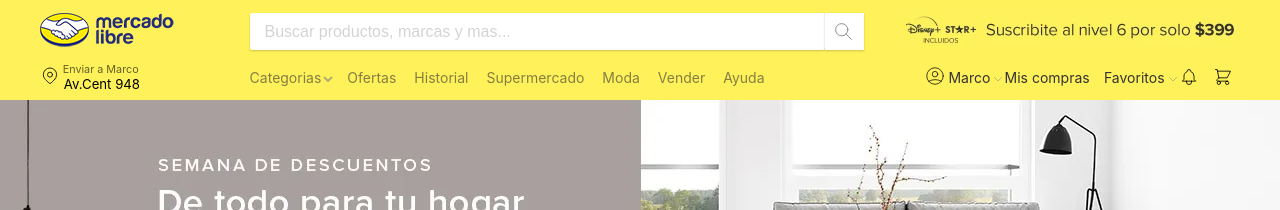
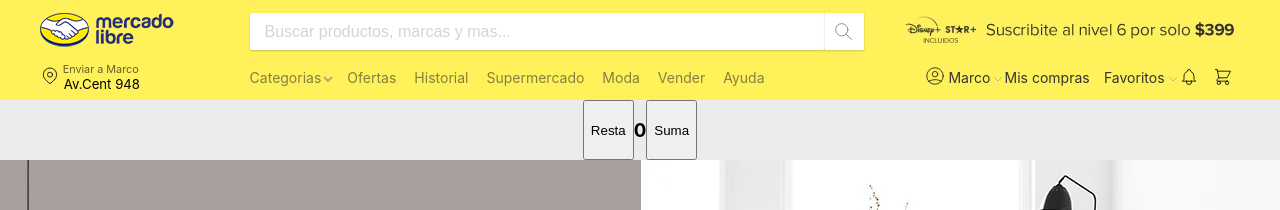
Before and after one commit to AllegriM/React-Ecommerce, a React (Create React App) app: page / in a window 1280 px wide. Shown: the top 210 px of the page. Built offline with nearby package versions, Linux system fonts and the light colour scheme; no server answers.

Commit message:
adding counter

```diff
--- a/src/App.js
+++ b/src/App.js
@@ -3,18 +3,54 @@ import Home from "./components/Main/Home"
 import Product from './components/Product/Product'
 import { BrowserRouter as Router, Switch, Link, Route, Routes } from "react-router-dom"
 import { ProductList } from './components/ProductsQ/ProductList';
-import searchProduct from "./components/Nav/getInfo";
+import { useState } from "react";
+
 
 export default function App() {
+  // NavBar search
+  const [keyword, setKeyword] = useState('');
+
+  const handleSubmit = (e) => {
+    e.preventDefault()
+    console.log(keyword)
+  }
+
+  const handleChange = (e) => {
+    setKeyword(e.target.value)
+  }
+  //CONTADOR
+  const [count, setCount] = useState(0);
+  const stock = 5;
+  const sumar = () => {
+    return count === stock ? alert("No hay mas stock") : setCount(prevCount => prevCount + 1)
+  }
+  const restar = () => {
+    return count === 0 ? alert("Carrito vacio") : setCount(prevCount => prevCount - 1)
+  }
   return (
     <div className="App">
-          <Navbar />
+      <Navbar
+        handleSubmit={handleSubmit}
+        handleChange={handleChange}
+        keyword={keyword}
+      />
       <div className='contenido'>
         <Routes>
-              <Route path='/' element={<Home />} />
+          <Route
+            path='/'
+            element={
+              <Home
+              handleSuma = {sumar}
+              handleResta = {restar}
+              stock = {stock}
+              count = {count}
+              />}
+          />
           <Route path='/Product' element={<Product />} />
         </Routes>
-            <ProductList entry={searchProduct} />
+        <ProductList
+          keyword={keyword}
+        />
       </div>
     </div>
   );
--- a/src/components/Main/Home.js
+++ b/src/components/Main/Home.js
@@ -5,8 +5,8 @@ import data from './cards/data';
 import { SliderBanner } from "./Slider/SliderBanner";
 import { PayMethod } from "./PayMethod/PayMethod";
 
-export default function Main() {
-    const ProductsElements = data.map(product => {
+export default function Main(props) {
+        const ProductsElements = data.map(product => {
         return <Card
         key = {product.id}
         product = {product}
@@ -15,6 +15,11 @@ export default function Main() {
     })
     return (
         <main>
+            <div className="counter">
+                <button onClick={props.handleResta}>Resta</button>
+                <h3>{props.count}</h3>
+                <button onClick={props.handleSuma}>Suma</button>
+            </div>
             <SliderBanner  />
             <PayMethod />
             <div className="cards-related">
--- a/src/components/Main/main.css
+++ b/src/components/Main/main.css
@@ -1,6 +1,12 @@
 /*===========================*/
 /** Start styling the MAIN **/
 /*=========================*/
+
+.counter{
+    display: flex;
+    justify-content: center;
+
+}
 
 main {
     height: 100%;
--- a/src/components/Nav/Navbar.js
+++ b/src/components/Nav/Navbar.js
@@ -3,19 +3,9 @@ import logo from '../../imgs/logo__large_plus.png'
 import promo from '../../imgs/nav-promo-lvl6.webp'
 import { BrowserRouter as Router, Switch, Link, Route, Routes } from "react-router-dom"
 import './nav.css';
-import { forwardRef } from 'react'
 
 
-export default function Navbar() {
-    const [value, setValue] = useState('');
-    const searchProduct = (e) => {
-        const value = e.target.value;
-        setValue(value)
-        console.log(value)
-        if (e.keyCode === 13){
-            console.log("pressed enter")
-        }
-    }
+export default function Navbar(props) {
 
     return (
         <>
@@ -23,11 +13,13 @@ export default function Navbar() {
                 <div className='nav-content'>
                     <nav className='nav-top'>
                         <Link to='/'><img src={logo} alt='logo' height='34px' width='134px' /></Link>
-                        <div className='nav-search'>
-                            <input value={value} onChange={searchProduct} className='search-bar' id='searchBar' type='text' placeholder='Buscar productos, marcas y mas...' />
-                            <button className='search-icon'>
-                                <div role='img' aria-label='buscar' className='loop-icon'></div>
-                            </button>
+                        <div className='nav-search' >
+                            <form onSubmit={props.handleSubmit}>
+                                <input value={props.keyword} onChange={props.handleChange} className='search-bar' id='searchBar' type='text' placeholder='Buscar productos, marcas y mas...' />
+                                <button className='search-icon'>
+                                    <div role='img' aria-label='buscar' className='loop-icon'></div>
+                                </button>
+                            </form>
                         </div>
                         <a href='#'><img src={promo} alt="promo" height='39px' width='340px' /></a>
                     </nav>
--- a/src/components/ProductsQ/ProductList.js
+++ b/src/components/ProductsQ/ProductList.js
@@ -1,16 +1,16 @@
 import React, { useState, useEffect } from 'react'
 import '../Main/main.css';
 
-export const ProductList = () => {
+export const ProductList = (props) => {
     const [products, setProducts] = useState([])
     useEffect(() => {
         const fetchData = async () => {
-            const resp = await fetch(`https://api.mercadolibre.com/sites/MLA/search?q=`)
+            const resp = await fetch(`https://api.mercadolibre.com/sites/MLA/search?q=${props.keyword}`)
             const data = await resp.json()
             setProducts(data.results)
         }
         fetchData()
-    }, [])
+    }, [props.keyword])
     return (
         <>
             <div className="cards-related">
```
Also changed, not shown: src/components/Nav/getInfo.js (added, +12 -0 lines). Lines whose indentation alone changed are shown as unchanged.
